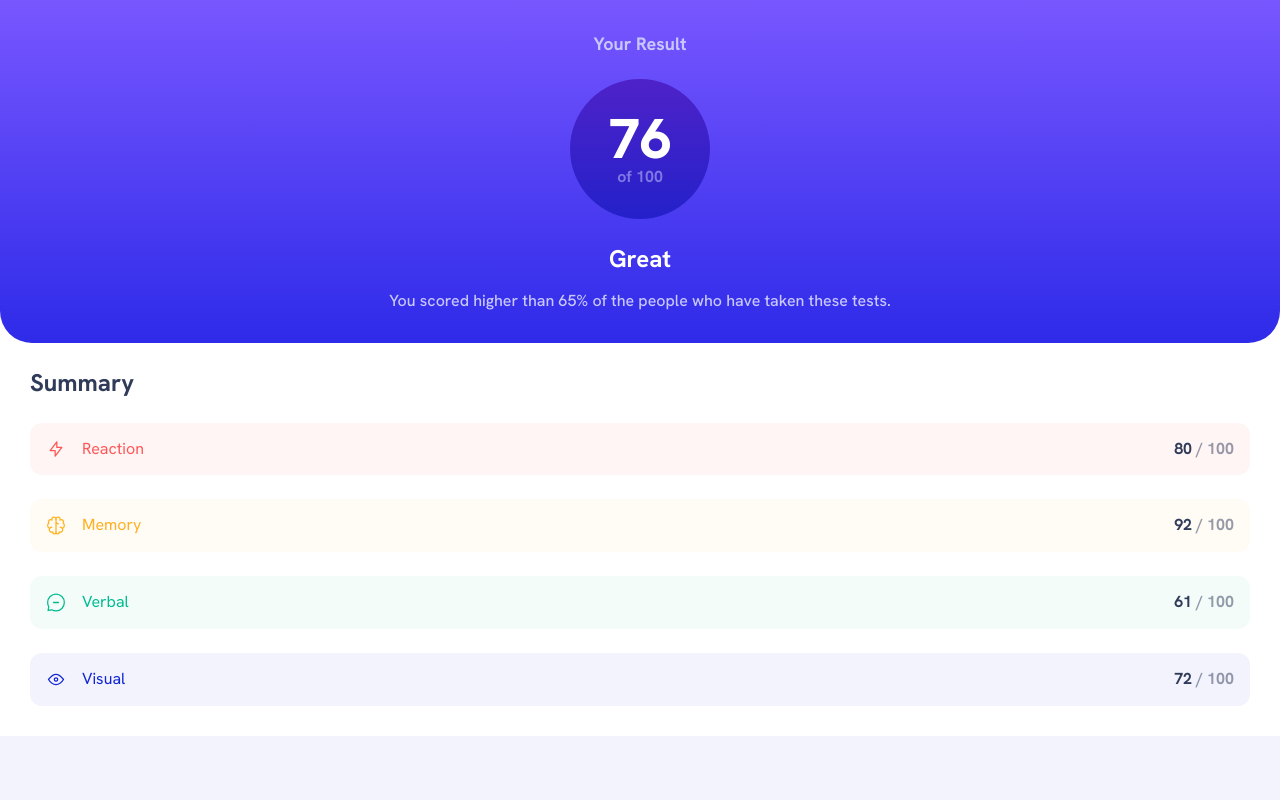
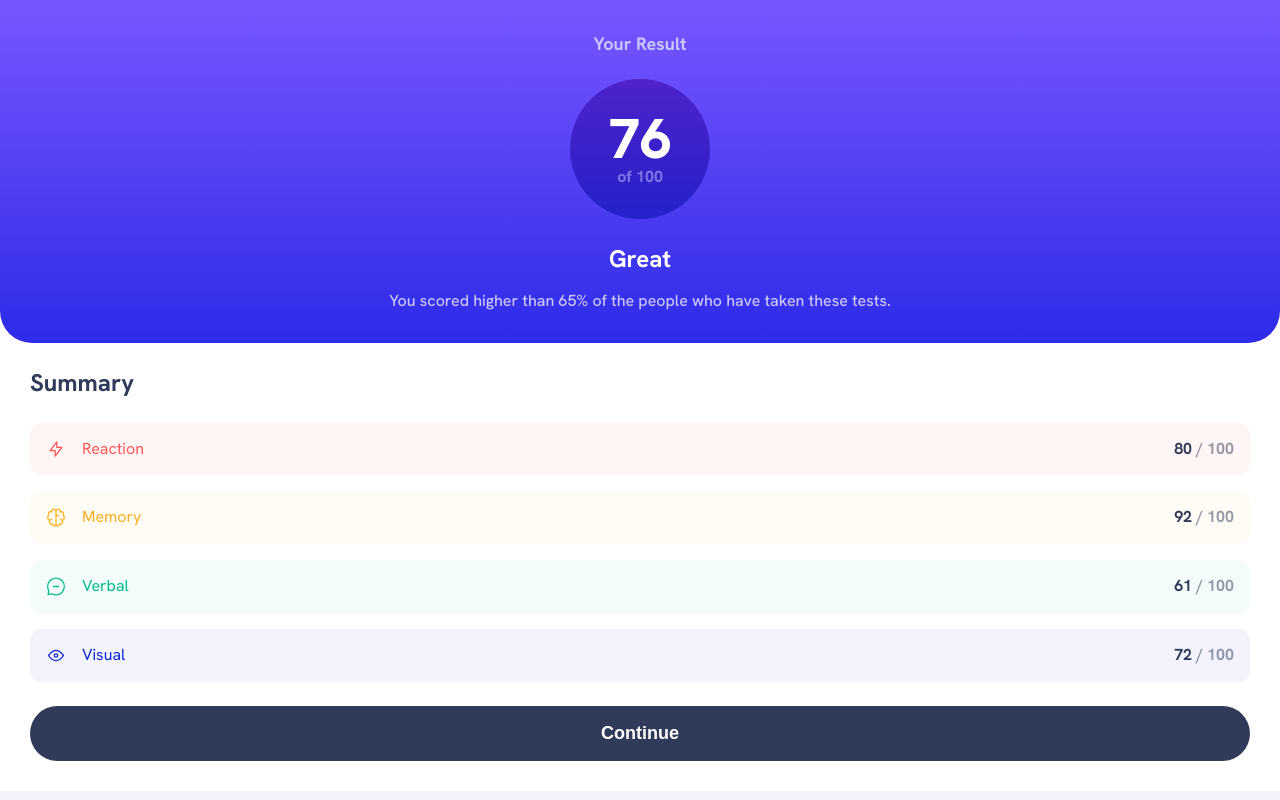
Before and after one commit to ahong211/results-summary-component, a React (Vite) app: page / in a window 1280 px wide. Built offline with nearby package versions, Linux system fonts and the light colour scheme.

Commit message:
Add Button component

```diff
--- a/src/App.css
+++ b/src/App.css
@@ -3,3 +3,8 @@
   display: grid;
   gap: 1.5rem;
 }
+
+.summaryList {
+  display: grid;
+  gap: 1rem;
+}
--- a/src/App.jsx
+++ b/src/App.jsx
@@ -2,6 +2,7 @@ import "./App.css";
 import ResultsOverview from "./components/ResultsOverview/ResultsOverview";
 import SummaryItem from "./components/SummaryItem/SummaryItem";
 import { data } from "./data.js";
+import Button from "./components/Button/Button.jsx";
 
 function App() {
   return (
@@ -9,6 +10,7 @@ function App() {
       <ResultsOverview />
       <section className="summarySection">
         <h2>Summary</h2>
+        <div className="summaryList">
           {data.map(({ category, score, icon }) => (
             <SummaryItem
               key={category}
@@ -17,6 +19,8 @@ function App() {
               icon={icon}
             />
           ))}
+        </div>
+        <Button>Continue</Button>
       </section>
     </main>
   );
--- /dev/null
+++ b/src/components/Button/Button.jsx
@@ -0,0 +1,8 @@
+import React from "react";
+import styles from "./Button.module.css";
+
+const Button = ({ children }) => {
+  return <button className={styles.buttonWrapper}>{children}</button>;
+};
+
+export default Button;
--- /dev/null
+++ b/src/components/Button/Button.module.css
@@ -0,0 +1,16 @@
+.buttonWrapper {
+  background-color: var(--navy-950);
+  color: var(--white);
+  width: 100%;
+  font-size: 1.125rem;
+  font-weight: 700;
+  line-height: 1.3;
+  padding: 1rem 0;
+  border-radius: 50px;
+  cursor: pointer;
+  border: none;
+}
+
+.buttonWrapper:hover {
+  background: var(--gradient-primary);
+}
```
Lines whose indentation alone changed are shown as unchanged.
